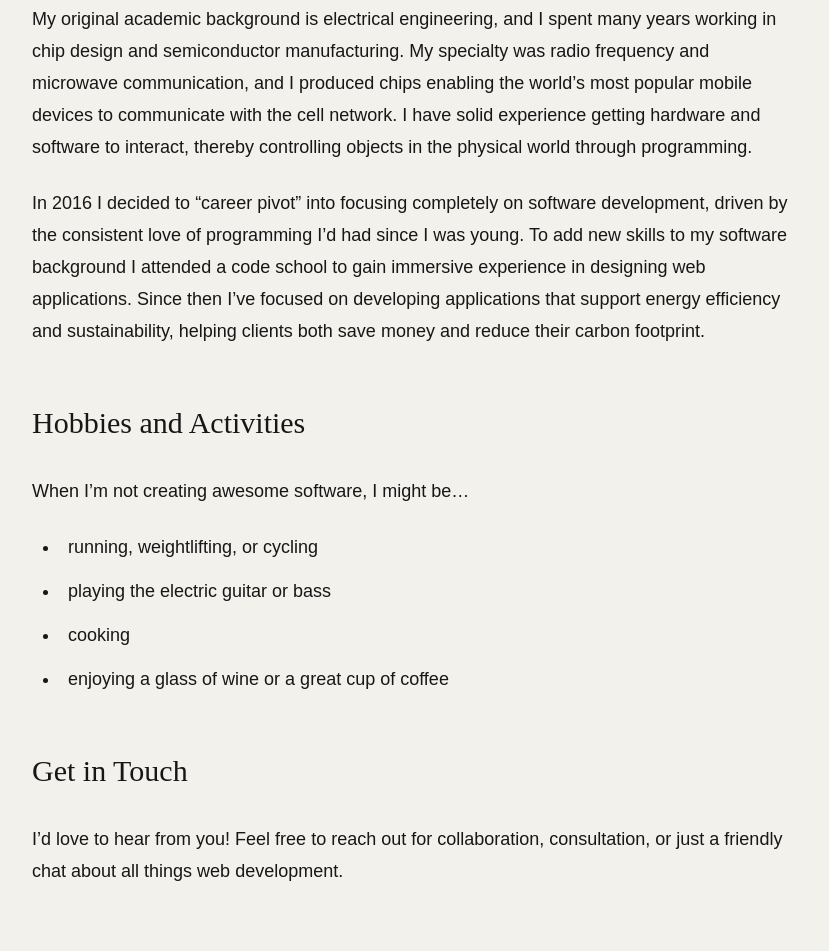
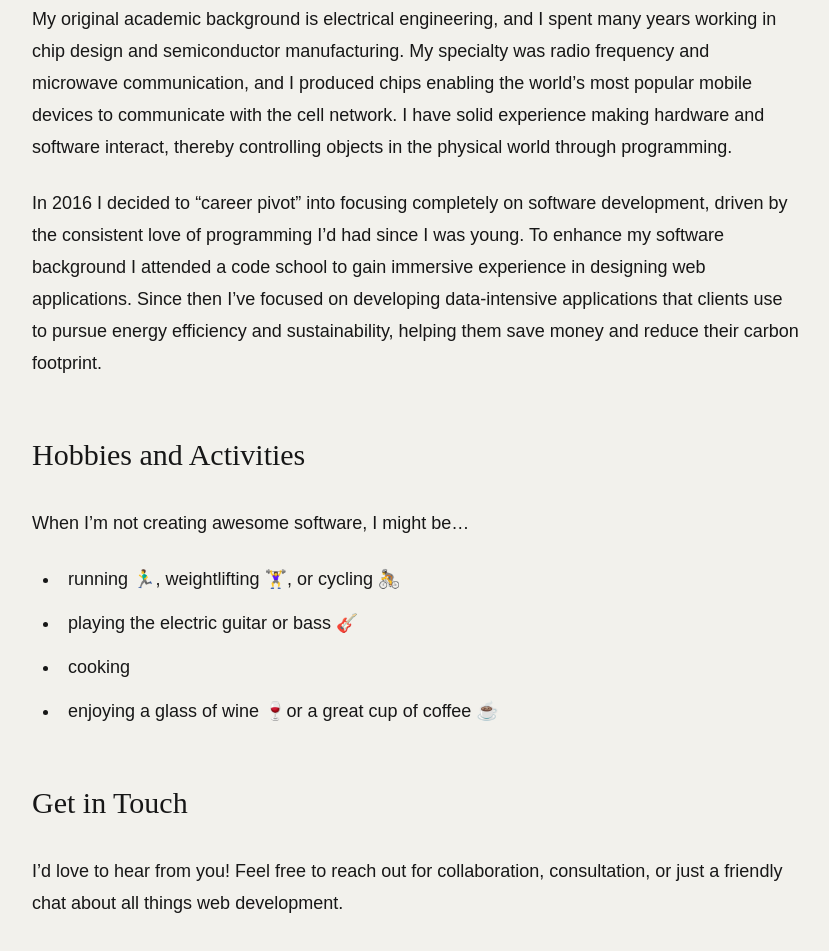
Before and after one commit to markgreenwood/markgreenwood.github.io, an Astro site: page /about in a window 1280 px wide. Shown: the part 1527-2478 px from the top of the page, without its empty margins (224-1053 px from the left). Built offline with nearby package versions, Linux system fonts and the light colour scheme; Astro itself is replaced by a stand-in of ours; a web font is replaced by a local one.

Commit message:
Content changes

```diff
--- a/src/content/pages/about.md
+++ b/src/content/pages/about.md
@@ -18,20 +18,20 @@ seo:
 My original academic background is electrical engineering, and I spent many years
 working in chip design and semiconductor manufacturing. My specialty was radio frequency and
 microwave communication, and I produced chips enabling the world's most popular
-mobile devices to communicate with the cell network. I have solid experience getting
-hardware and software to interact, thereby controlling objects in the physical world through programming.
+mobile devices to communicate with the cell network. I have solid experience making
+hardware and software interact, thereby controlling objects in the physical world through programming.
 
 In 2016 I decided to "career pivot" into focusing completely on software development, driven by the consistent
-love of programming I'd had since I was young. To add new skills to my software background I attended a code school
-to gain immersive experience in designing web applications. Since then I've focused on developing applications that
-support energy efficiency and sustainability, helping clients both save money and reduce their carbon footprint.
+love of programming I'd had since I was young. To enhance my software background I attended a code school
+to gain immersive experience in designing web applications. Since then I've focused on developing data-intensive applications that
+clients use to pursue energy efficiency and sustainability, helping them save money and reduce their carbon footprint.
 
 ## Hobbies and Activities
 When I'm not creating awesome software, I might be...
-- running, weightlifting, or cycling
-- playing the electric guitar or bass
+- running 🏃‍♂️, weightlifting 🏋️‍♀️, or cycling 🚴
+- playing the electric guitar or bass 🎸
 - cooking
-- enjoying a glass of wine or a great cup of coffee
+- enjoying a glass of wine 🍷or a great cup of coffee ☕️
 
 ## Get in Touch
 
```
